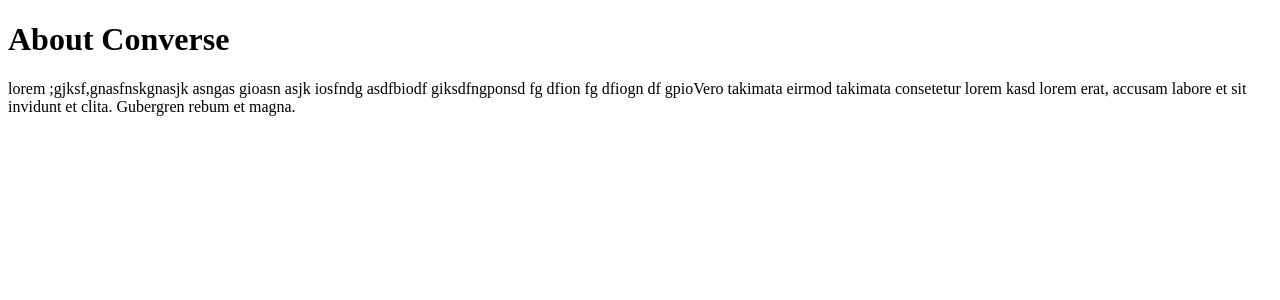
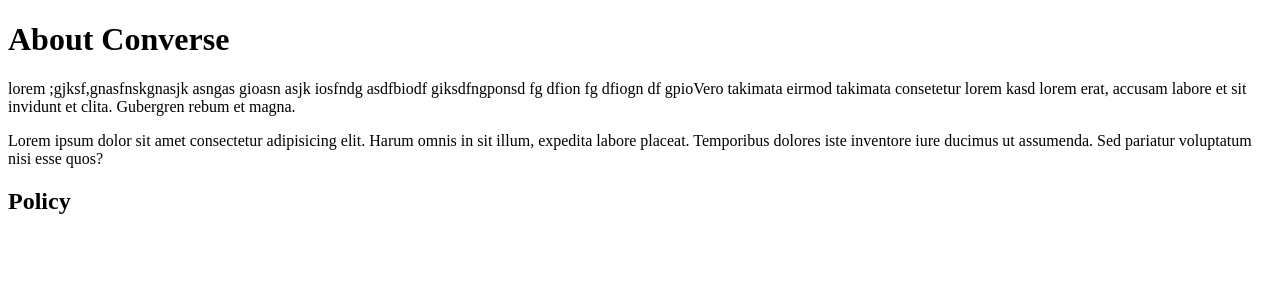
Before and after one commit to roncloud20/converse, a PHP site: page /about.php in a window 1280 px wide. Shown: the part 170-470 px from the top of the page. Run offline with PHP 8.4, Linux system fonts and the light colour scheme.

Commit message:
Update about page and adding contact page

```diff
--- a/about.php
+++ b/about.php
@@ -11,3 +11,10 @@
     accusam labore et sit invidunt et clita.
     Gubergren rebum et magna.
 </p>
+
+<p>
+    Lorem ipsum dolor sit amet consectetur adipisicing elit. Harum omnis in sit illum, expedita labore placeat. Temporibus dolores iste inventore iure ducimus ut assumenda. Sed pariatur voluptatum nisi esse quos?
+</p>
+<h2>
+    Policy
+</h2>
```
Also changed, not shown: contact.php (added, +7 -0 lines).
